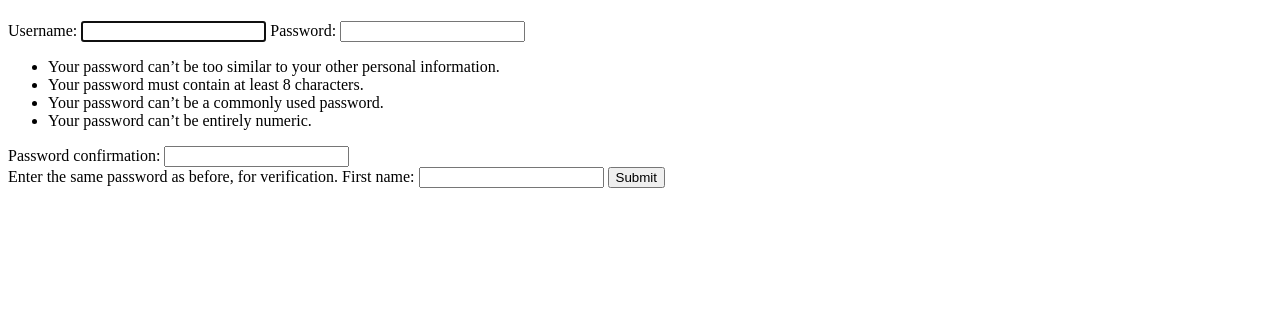
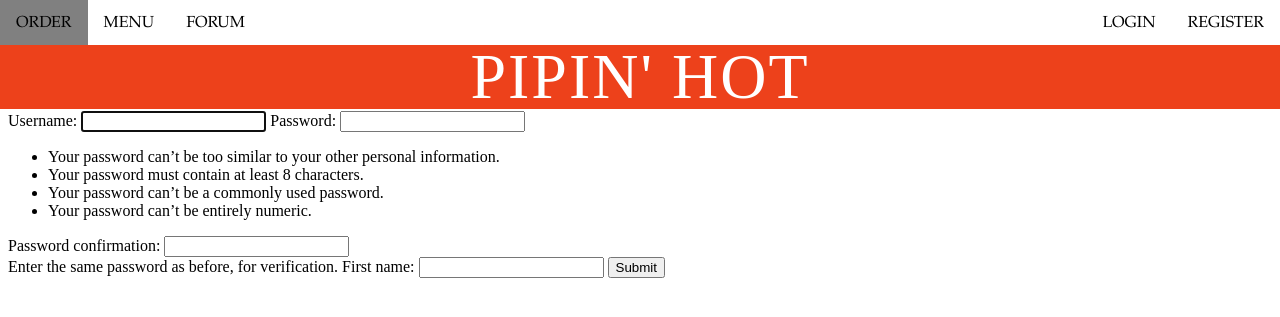
Before and after one commit to andersontan1998/Pipin-Hot, a Django app: page /reg_log/chef_register in a window 1280 px wide. Shown: the top 317 px of the page. Run offline with Django 4.2, Linux system fonts and the light colour scheme; some libraries are stand-ins or nearby versions; some web fonts are replaced.

Commit message:
styling for various register screens

```diff
--- a/home/templates/defaultHome.html
+++ b/home/templates/defaultHome.html
@@ -38,7 +38,7 @@
         </ul>
     </nav>
     <div id = "header">
-        PIPIN' HOT
+        <a href="{% url 'defaultHome' %}">PIPIN' HOT</a>
     </div>
 
 
--- a/reg_log/templates/chef_register.html
+++ b/reg_log/templates/chef_register.html
@@ -1,18 +1,23 @@
-<!DOCTYPE html>
-<head>
+{% extends 'defaultHome.html' %}
 
-</head>
+{% block css %}
+<style>
+    .form-container {
+        display: flex;
+        position: absolute;
+        top: 100.5px;
+        margin-top: 10px;
+    }
+</style>
+<!-- TODO: style text? -->
+{% endblock %}
 
 
-<body>
-
-    <h1>
-
-    </h1>
-    <div>
+{% block content %}
+    <div class="form-container">
         <form action="{% url 'chef_register' %}" method="POST" novalidate>
             {% csrf_token %}
             {{form}}
             <input type="submit">
     </div>
-</body>
+{% endblock %}
--- a/reg_log/views.py
+++ b/reg_log/views.py
@@ -16,7 +16,7 @@ def index(request):
 def register(request):
     if (request.user.is_authenticated):
         return redirect('defaultHome.html')
-    return render(request, './templates/register.html')
+    return render(request, 'register.html')
 
 
 class customer_register(CreateView):
@@ -28,7 +28,7 @@ class customer_register(CreateView):
 class chef_register(CreateView):
     model = User
     form_class = ChefSignUpForm
-    template_name = '../templates/chef_register.html'
+    template_name = 'chef_register.html'
 
 
 class deliverer_register(CreateView):
--- a/static/css/header.css
+++ b/static/css/header.css
@@ -23,6 +23,11 @@
 
     background-color: #ED411B;
 }
+
+#header a {
+    color: white;
+    text-decoration: none;
+    }
 /* END PIPIN HOT HEADER */
 
 /* NAVIGATION BAR */
```
Also changed, not shown: reg_log/templates/customer_register.html (+15 -11 lines), reg_log/templates/deliverer_register.html (+15 -11 lines).
